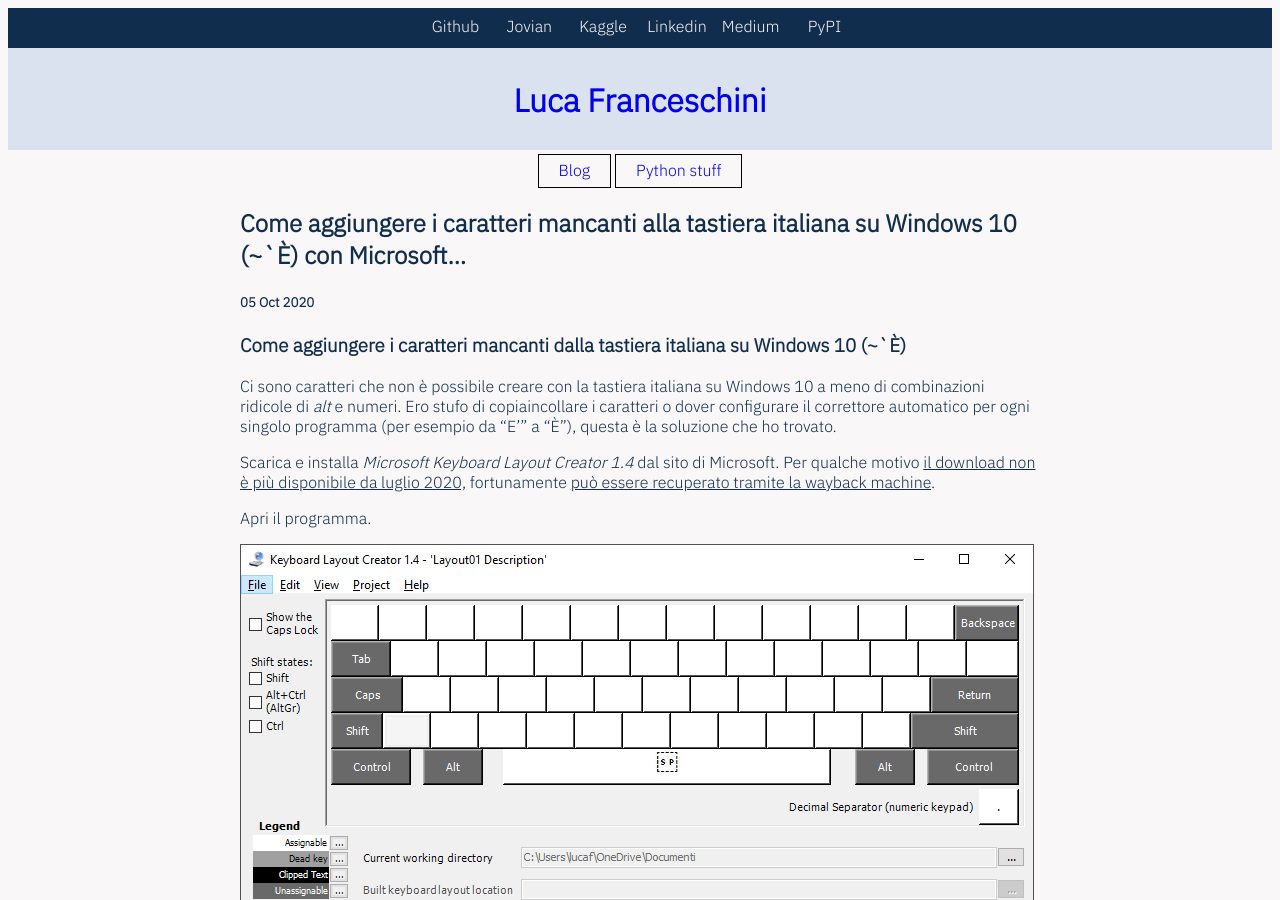
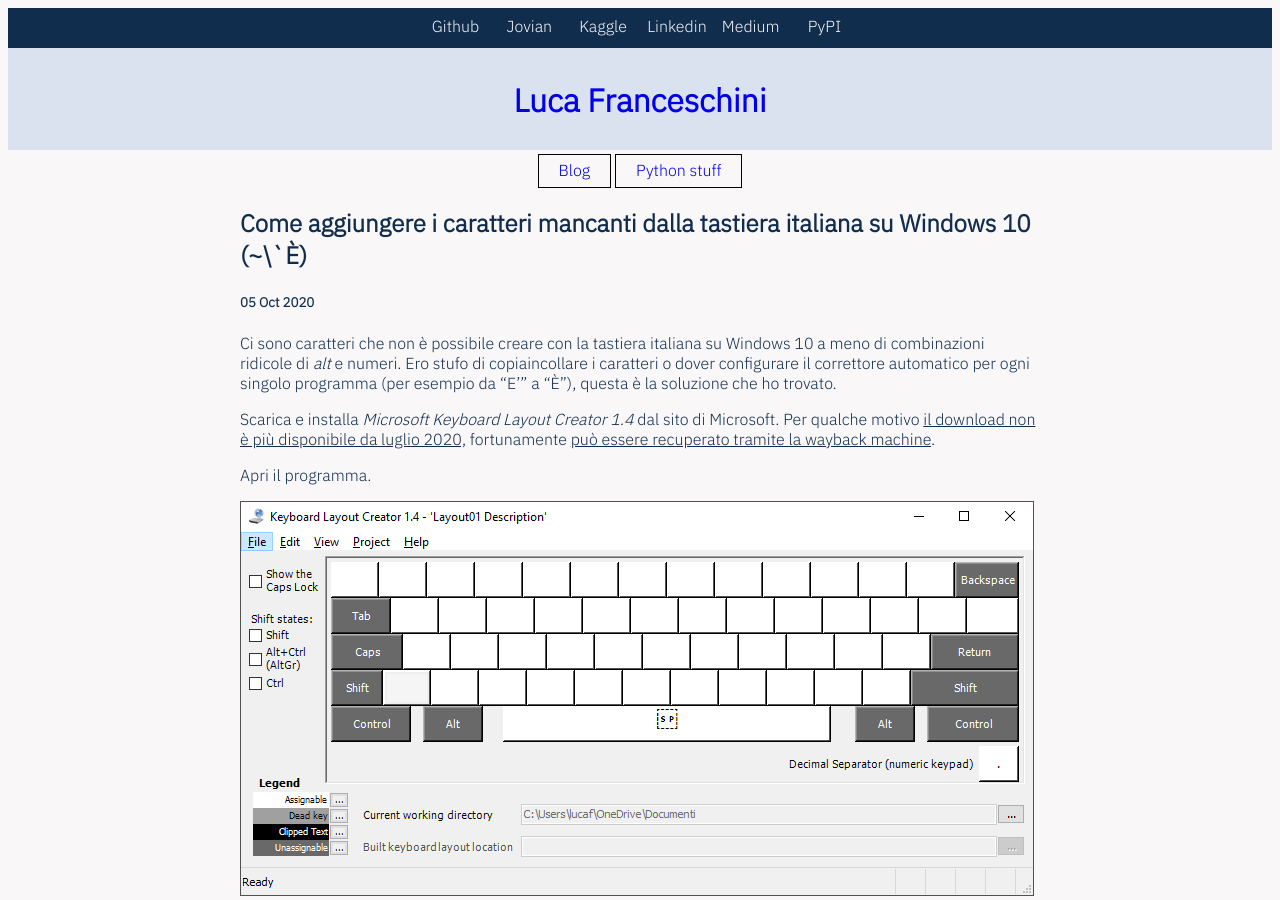
Before and after one commit to lucafrance/lucafrance.github.io, a Jekyll site: the page built from _posts/2020-10-05-come-aggiungere-i-caratteri-ma.md, in a window 1280 px wide and 900 px high. Built offline with Jekyll 4.4.1, drawn with Linux system fonts in a browser that asks for light colours; our own code applies the rules of GitHub Pages for plain Markdown files.

Commit message:
updated title

```diff
--- a/_posts/2020-10-05-come-aggiungere-i-caratteri-ma.md
+++ b/_posts/2020-10-05-come-aggiungere-i-caratteri-ma.md
@@ -1,9 +1,7 @@
 ---
-title: Come aggiungere i caratteri mancanti alla tastiera italiana su Windows 10 (~`È) con Microsoft…
+title: Come aggiungere i caratteri mancanti dalla tastiera italiana su Windows 10 (~\`È)
 canonicalurl: https://medium.com/@lucafrance/come-aggiungere-i-caratteri-mancanti-alla-tastiera-italiana-su-windows-10-%C3%A8-con-microsoft-d9af37bfe4df
 ---
-
-### Come aggiungere i caratteri mancanti dalla tastiera italiana su Windows 10 (~\`È)
 
 Ci sono caratteri che non è possibile creare con la tastiera italiana su Windows 10 a meno di combinazioni ridicole di *alt* e numeri. Ero stufo di copiaincollare i caratteri o dover configurare il correttore automatico per ogni singolo programma (per esempio da “E’” a “È”), questa è la soluzione che ho trovato.
 
```
